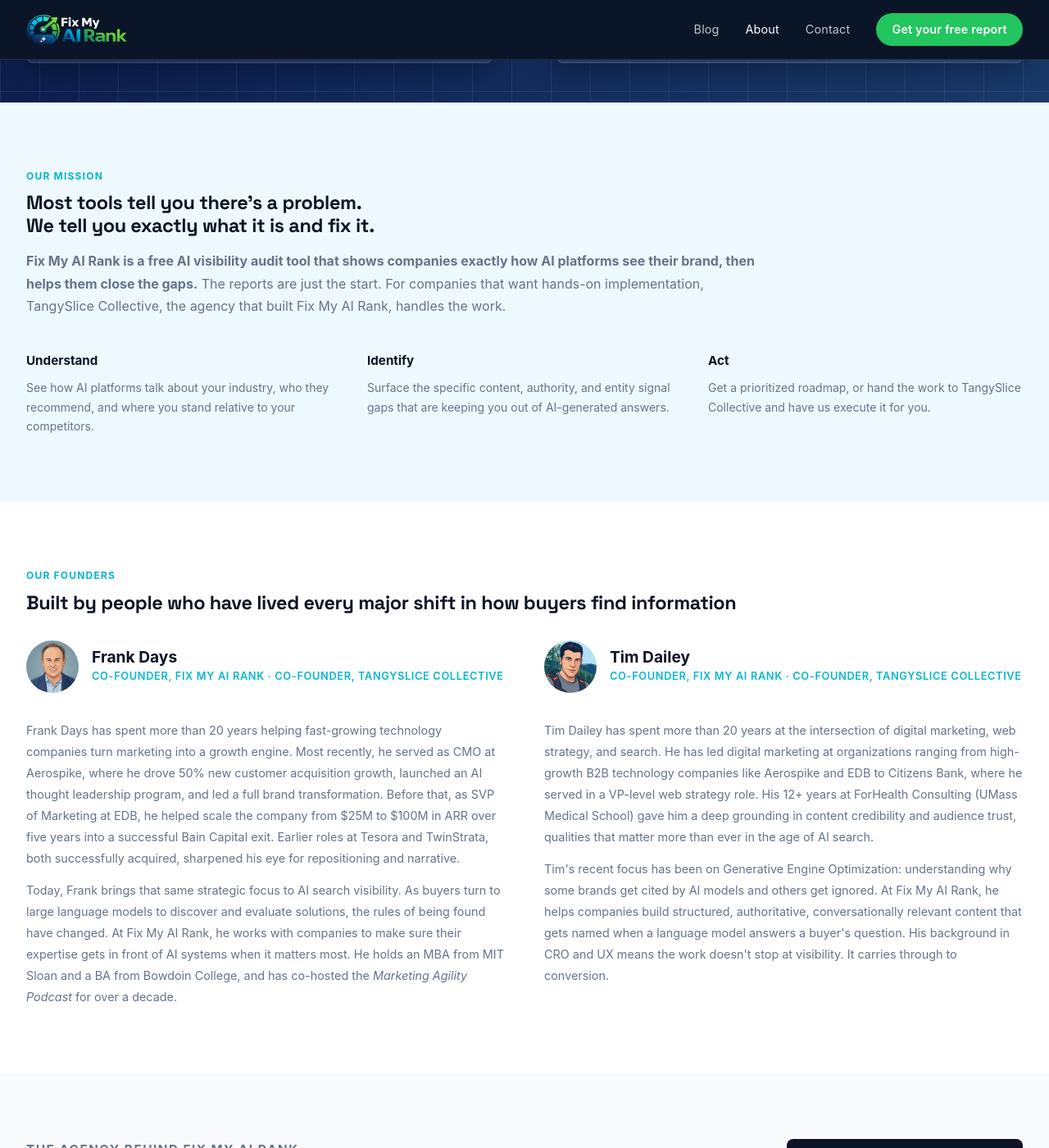
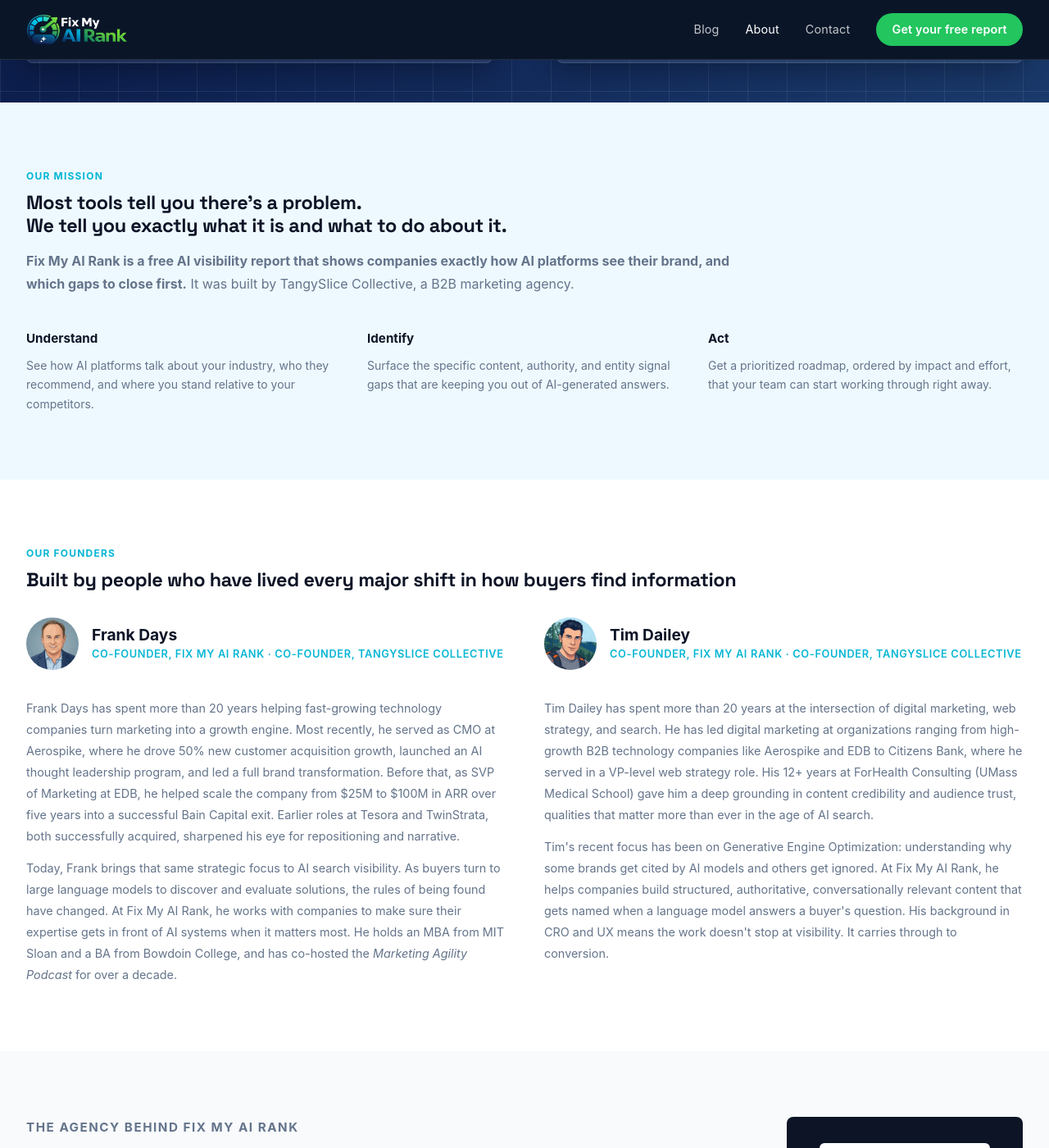
Before and after one commit to timdailey/FMAR-Website, a Jekyll site: the page built from about/index.html, in a window 1280 px wide and 1400 px high, scrolled down 512 px. Shown: the whole window at 82% size. Built offline with Jekyll 4.4.1, drawn with Linux system fonts in a browser that asks for light colours; some web fonts are replaced; comment, search, counter and statistics services are not loaded; some of the changed text lies outside the part shown.

Commit message:
Update About page copy for the single AI Visibility Report
Co-Authored-By: Claude Sonnet 5.5 <noreply@anthropic.com>

```diff
--- a/about/index.html
+++ b/about/index.html
@@ -31,8 +31,8 @@ permalink: /about/
 <section class="section section--tint">
   <div class="container">
     <p class="section-label">Our mission</p>
-    <h2 class="section-title">Most tools tell you there's a problem.<br>We tell you exactly what it is and fix it.</h2>
-    <p class="section-lead"><strong>Fix My AI Rank is a free AI visibility audit tool that shows companies exactly how AI platforms see their brand, then helps them close the gaps.</strong> The reports are just the start. For companies that want hands-on implementation, TangySlice Collective, the agency that built Fix My AI Rank, handles the work.</p>
+    <h2 class="section-title">Most tools tell you there's a problem.<br>We tell you exactly what it is and what to do about it.</h2>
+    <p class="section-lead"><strong>Fix My AI Rank is a free AI visibility report that shows companies exactly how AI platforms see their brand, and which gaps to close first.</strong> It was built by TangySlice Collective, a B2B marketing agency.</p>
     <div class="mission-pillars">
       <div class="mission-pillar">
         <h4>Understand</h4>
@@ -44,7 +44,7 @@ permalink: /about/
       </div>
       <div class="mission-pillar">
         <h4>Act</h4>
-        <p>Get a prioritized roadmap, or hand the work to TangySlice Collective and have us execute it for you.</p>
+        <p>Get a prioritized roadmap, ordered by impact and effort, that your team can start working through right away.</p>
       </div>
     </div>
   </div>
@@ -112,7 +112,7 @@ permalink: /about/
     <h2 class="section-title">See where you stand</h2>
     <p class="section-lead">Run a free AI Visibility Report and find out exactly where your brand appears and where it doesn't.</p>
     <div style="display:flex; gap:1rem; justify-content:center; flex-wrap:wrap">
-      <a href="{{ '/#report-form' | relative_url }}" class="btn btn-primary">Get a free report</a>
+      <a href="{{ '/#report-form' | relative_url }}" class="btn btn-primary">Get the free report</a>
       <a href="https://app.reclaim.ai/m/frank-days/meet-the-fixmyairank-team" target="_blank" rel="noopener" class="btn btn-outline-light">Book a call</a>
     </div>
   </div>
```
Also changed, not shown: other parts of about/index.html (+1 -1 lines).
